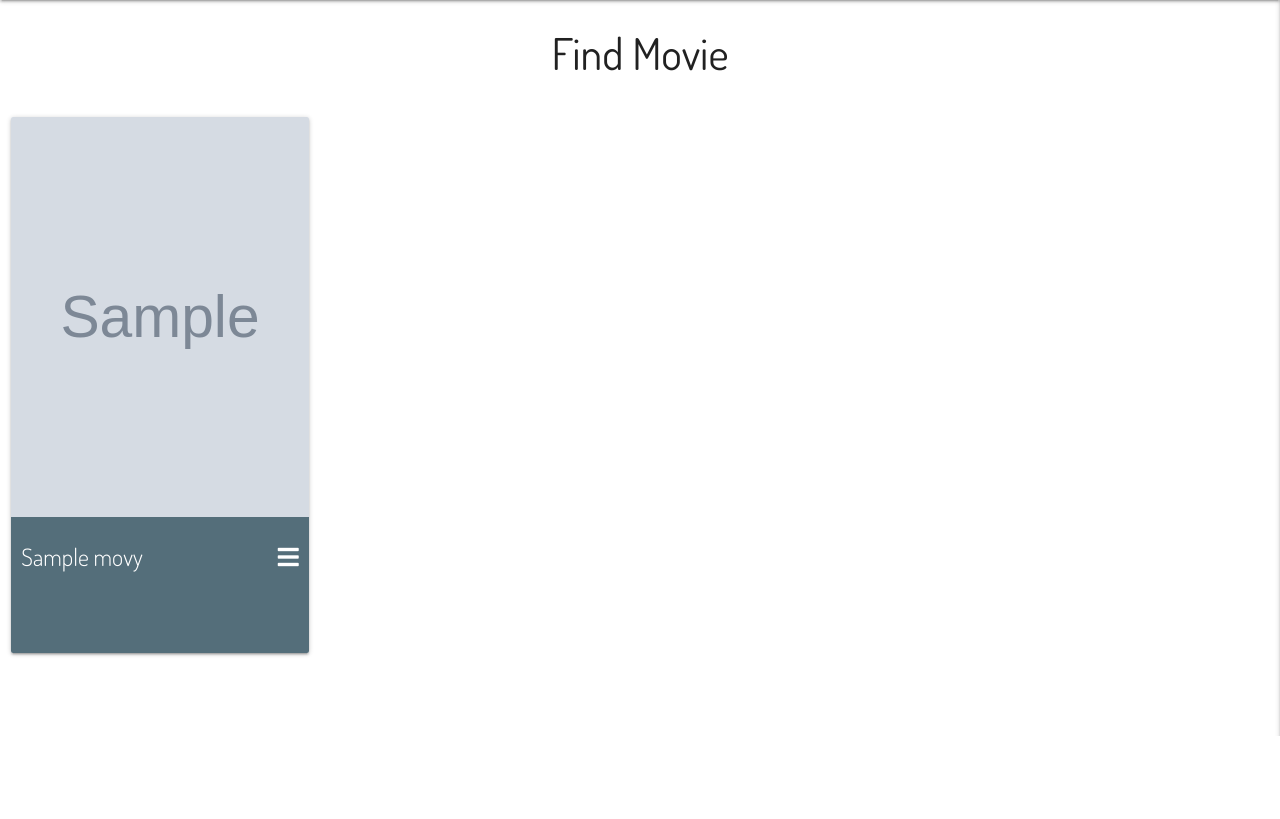
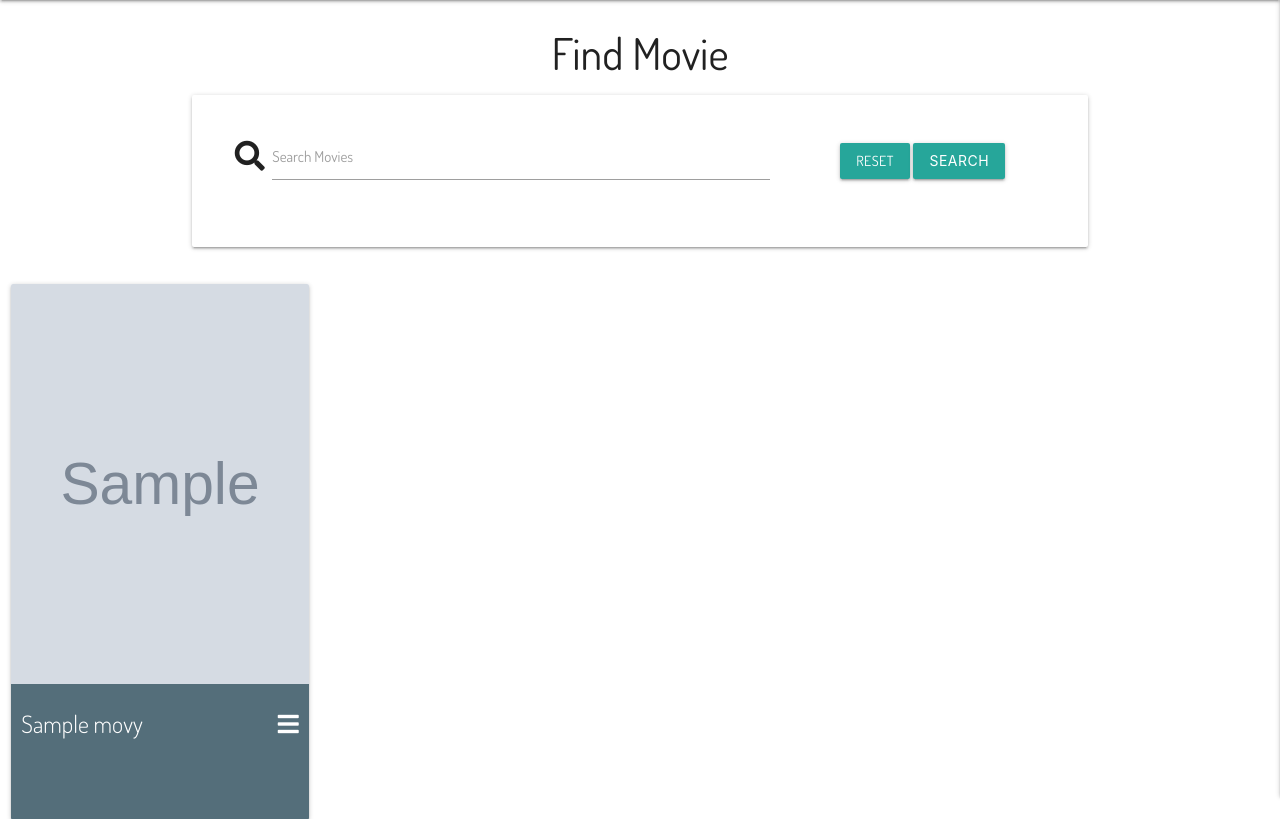
Before and after one commit to Leeap83/Movie-Database, a Flask app: page /get_movies in a window 1280 px wide. Shown: the part 64-883 px from the top of the page. Before the commit the page ends 800 px from the top, so only its background shows below. Run offline with Flask 2, Linux system fonts and the light colour scheme; grey boxes marked "Sample" are stand-in pictures; a database or web service that is not in the repository returns one stand-in record (values such as "Sample title"); some libraries are stand-ins or nearby versions.

Commit message:
Add search function on Movies page

```diff
--- a/app.py
+++ b/app.py
@@ -28,6 +28,14 @@ def index():
 @app.route("/get_movies")
 def get_movies():
     movies = list(mongo.db.movies.find())
+    review = list(mongo.db.review.find())
+    return render_template("movies.html", movies=movies, review=review)
+
+
+@app.route("/search", methods=["GET", "POST"])
+def search():
+    query = request.form.get("query")
+    movies = list(mongo.db.movies.find({"$text": {"$search": query}}))
     return render_template("movies.html", movies=movies)
 
 
@@ -135,13 +143,22 @@ def edit_movie(movie_id):
     return render_template("edit_movie.html", movie=movie, genre=genre)
 
 
+@app.route("/delete_movie/<movie_id>")
+def delete_movie(movie_id):
+    mongo.db.movies.remove({"_id": ObjectId(movie_id)})
+    flash("Movie Succesfully Deleted")
+    return redirect(url_for("get_movies"))
+
+
 @app.route("/movie_review/<movie_id>", methods=["GET", "POST"])
 def movie_review(movie_id):
     if request.method == "POST":
         review = {
             "movie_title": request.form.get("movie_title"),
             "rating": request.form.get("rating"),
+            "review_title": request.form.get("review-title"),
             "review": request.form.get("review"),
+            "review_date": request.form.get("review_date"),
             "created_by": session["register"]
         }
         mongo.db.review.insert_one(review)
@@ -159,15 +176,16 @@ def add_review():
         review = {
             "movie_title": request.form.get("movie_title"),
             "rating": request.form.get("rating"),
+            "review_title": request.form.get("review-title"),
             "review": request.form.get("review"),
-            "created_by": session["register"],
             "review_date": request.form.get("review_date"),
+            "created_by": session["register"]
         }
         mongo.db.review.insert_one(review)
         flash("Movie Successfully Reviewed")
         return redirect(url_for("get_movies"))
 
-    movie = mongo.db.movie.find().sort("movie_title", 1)
+    movie = mongo.db.movies.find().sort("movie_title", 1)
     return render_template("add_review.html", movie=movie)
 
 
--- a/static/js/script.js
+++ b/static/js/script.js
@@ -1,5 +1,6 @@
   $(document).ready(function(){
     $(".sidenav").sidenav({edge: "right"});
+    $('.collapsible').collapsible();
     $('select').formSelect();
     $('.datepicker').datepicker({
         format: "dd mmmm, yyyy",
--- a/templates/add_review.html
+++ b/templates/add_review.html
@@ -33,6 +33,12 @@
                     </div>
                 </div>
                 <!-- Review -->
+                <div class="row">
+                    <div class="input-field col s12">
+                        <input id="review_title" name="review-title" type="text" class="review validate" maxlength="25" required>
+                        <label for="review_title">Review Title</label>
+                    </div>
+                </div>
                 <div class="row">
                     <div class="input-field col s12">
                         <textarea id="review" name="review" type="" class="review validate" maxlength="300" required></textarea>
--- a/templates/movie_review.html
+++ b/templates/movie_review.html
@@ -28,6 +28,12 @@
                     </div>
                 </div>
                 <!-- Review -->
+                <div class="row">
+                    <div class="input-field col s12">
+                        <input id="review_title" name="review-title" type="text" class="review validate" maxlength="25" required>
+                        <label for="review_title">Review Title</label>
+                    </div>
+                </div>
                 <div class="row">
                     <div class="input-field col s12">
                         <textarea id="review" name="review" type="" class="review validate" maxlength="300" required></textarea>
--- a/templates/movies.html
+++ b/templates/movies.html
@@ -2,6 +2,24 @@
 {% block content %}
     <h3 class="center-align">Find Movie</h3>
 
+    <div class="container">
+        <div class="row card-panel">
+            <form action="{{ url_for('search') }}" method="post" class="col s12">
+                <div class="row valign-wrapper center-align">
+                    <div class="input-field col s12 m8">
+                        <i class="fas fa-search prefix"></i>
+                        <input type="text" name="query" id="query" class="validate" required>
+                        <label for="query">Search Movies</label>
+                    </div>
+                    <div class="col s12 m4">
+                        <a href="{{ url_for('get_movies') }}" class="btn">Reset</a>
+                        <button type="submit" class="btn">Search</button>
+                    </div>
+                </div>
+            </form>
+        </div>
+    </div>
+    {% if movies| length > 0 %}
     <div class="section">
         <div class="row">
             <!-- Movie Cards -->
@@ -57,10 +75,23 @@
                                         <p>Added by: {{ movie.created_by }}</p>
                                 </div>
                             </div>
+                            <ul class="collapsible popout">
+                                {% for reviews in review %}
+                                <li>
+                                    <div class="collapsible-header">{{ reviews.review_title }}</div>
+                                    <div class="collapsible-body">
+                                        <p>{{ reviews.review}}</p>
+                                        <p>{{ reviews.created_by}}</p>
+                                        <p>{{ reviews.review_date}}</p>
+                                    </div>
+                                </li>
+                                {% endfor %}
+                            </ul>
+
                             {% if session.register|lower == movie.created_by|lower %}
                                 <p class="card-link"><a href="{{ url_for('movie_review', movie_id=movie._id) }}">Add A Review</a></p>
                                 <p class="card-link"><a href="{{ url_for('edit_movie', movie_id=movie._id) }}">Edit Movie</a></p>
-                                <p class="card-link"><a href="">Del</a></p>
+                                <p class="card-link"><a href="{{ url_for('delete_movie', movie_id=movie._id) }}">Delete Movie</a></p>
                             {% endif %}
                         </div>
                     </div>
@@ -68,6 +99,9 @@
             {% endfor %}
         </div>
     </div>
+    {% else %}
+        <h3 class="red-text center-align">No Movies Found</h3>
+    {% endif %}
 
 
 
--- a/templates/profile.html
+++ b/templates/profile.html
@@ -8,9 +8,6 @@
             </div>
         </div>
     </div>
-    <h3>User Reviews</h3>
-
-
 
 
 
```
